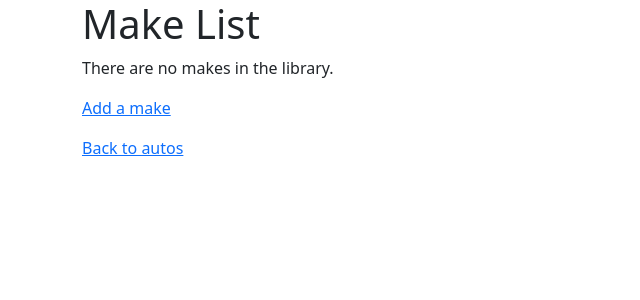
After one commit to mmjakub/dj4e-exercises, a Django app: page /autos/lookup/ in a window 1280 px wide. The commit adds this page. Shown: the top 300 px of the page, without its empty margins (0-640 px from the left). Run offline with Django 4.2, Linux system fonts and the light colour scheme; a user stored in the database is signed in; data that the repository does not hold is empty; some libraries are stand-ins or nearby versions.

Commit message:
assn(18): copy provided files from dj4e-samples

```diff
--- a/autos/templates/autos/index.html
+++ /dev/null
@@ -1 +0,0 @@
-<h1>Autos CRUD</h1>
--- /dev/null
+++ b/autos/templates/autos/make_list.html
@@ -0,0 +1,22 @@
+{% extends "base_bootstrap.html" %}
+
+{% block content %}
+  <h1>Make List</h1>
+  {% if make_list %}
+  <ul>
+    {% for make in make_list %}
+      <li>
+          {{ make.name }}
+         (<a href="{% url 'autos:make_update' make.id %}">Update</a> |
+          <a href="{% url 'autos:make_delete' make.id %}">Delete</a>)
+      </li>
+    {% endfor %}
+  </ul>
+  {% else %}
+    <p>There are no makes in the library.</p>
+  {% endif %}
+  <p><a href="{% url 'autos:make_create' %}">Add a make</a></p>
+  <p>
+    <a href="{% url 'autos:all' %}">Back to autos</a>
+  </p>
+{% endblock %}
--- a/autos/urls.py
+++ b/autos/urls.py
@@ -1,7 +1,18 @@
 from django.urls import path
 from django.views.generic.base import TemplateView
 
+from . import views
+
 app_name = 'autos'
 urlpatterns = [
-    path('', TemplateView.as_view(template_name='autos/index.html'),  name='index'),
+    path('', views.MainView.as_view(), name='all'),
+    path('main/create/', views.AutoCreate.as_view(), name='auto_create'),
+    path('main/<int:pk>/update/', views.AutoUpdate.as_view(), name='auto_update'),
+    path('main/<int:pk>/delete/', views.AutoDelete.as_view(), name='auto_delete'),
+    path('lookup/', views.MakeView.as_view(), name='make_list'),
+    path('lookup/create/', views.MakeCreate.as_view(), name='make_create'),
+    path('lookup/<int:pk>/update/', views.MakeUpdate.as_view(), name='make_update'),
+    path('lookup/<int:pk>/delete/', views.MakeDelete.as_view(), name='make_delete'),
 ]
+
+# Note that make_ and auto_ give us uniqueness within this application
--- a/autos/views.py
+++ b/autos/views.py
@@ -1,3 +1,118 @@
-from django.shortcuts import render
+from django.contrib.auth.mixins import LoginRequiredMixin
+from django.shortcuts import render, redirect, get_object_or_404
+from django.views import View
+from django.views.generic.edit import CreateView, UpdateView, DeleteView
+from django.urls import reverse_lazy
+
+from autos.models import Auto, Make
+from autos.forms import MakeForm
 
 # Create your views here.
+
+
+class MainView(LoginRequiredMixin, View):
+    def get(self, request):
+        mc = Make.objects.count()
+        al = Auto.objects.all()
+        ctx = {'make_count': mc, 'auto_list': al}
+        return render(request, 'autos/auto_list.html', ctx)
+
+
+class MakeView(LoginRequiredMixin, View):
+    def get(self, request):
+        ml = Make.objects.all()
+        ctx = {'make_list': ml}
+        return render(request, 'autos/make_list.html', ctx)
+
+
+# We use reverse_lazy() because we are in "constructor attribute" code
+# that is run before urls.py is completely loaded
+class MakeCreate(LoginRequiredMixin, View):
+    template = 'autos/make_form.html'
+    success_url = reverse_lazy('autos:all')
+
+    def get(self, request):
+        form = MakeForm()
+        ctx = {'form': form}
+        return render(request, self.template, ctx)
+
+    def post(self, request):
+        form = MakeForm(request.POST)
+        if not form.is_valid():
+            ctx = {'form': form}
+            return render(request, self.template, ctx)
+
+        make = form.save()
+        return redirect(self.success_url)
+
+
+# MakeUpdate has code to implement the get/post/validate/store flow
+# AutoUpdate (below) is doing the same thing with no code
+# and no form by extending UpdateView
+class MakeUpdate(LoginRequiredMixin, View):
+    model = Make
+    success_url = reverse_lazy('autos:all')
+    template = 'autos/make_form.html'
+
+    def get(self, request, pk):
+        make = get_object_or_404(self.model, pk=pk)
+        form = MakeForm(instance=make)
+        ctx = {'form': form}
+        return render(request, self.template, ctx)
+
+    def post(self, request, pk):
+        make = get_object_or_404(self.model, pk=pk)
+        form = MakeForm(request.POST, instance=make)
+        if not form.is_valid():
+            ctx = {'form': form}
+            return render(request, self.template, ctx)
+
+        form.save()
+        return redirect(self.success_url)
+
+
+class MakeDelete(LoginRequiredMixin, View):
+    model = Make
+    success_url = reverse_lazy('autos:all')
+    template = 'autos/make_confirm_delete.html'
+
+    def get(self, request, pk):
+        make = get_object_or_404(self.model, pk=pk)
+        ctx = {'make': make}
+        return render(request, self.template, ctx)
+
+    def post(self, request, pk):
+        make = get_object_or_404(self.model, pk=pk)
+        make.delete()
+        return redirect(self.success_url)
+
+
+# Take the easy way out on the main table
+# These views do not need a form because CreateView, etc.
+# Build a form object dynamically based on the fields
+# value in the constructor attributes
+class AutoCreate(LoginRequiredMixin, CreateView):
+    model = Auto
+    fields = '__all__'
+    success_url = reverse_lazy('autos:all')
+
+
+class AutoUpdate(LoginRequiredMixin, UpdateView):
+    model = Auto
+    fields = '__all__'
+    success_url = reverse_lazy('autos:all')
+
+
+class AutoDelete(LoginRequiredMixin, DeleteView):
+    model = Auto
+    fields = '__all__'
+    success_url = reverse_lazy('autos:all')
+
+# We use reverse_lazy rather than reverse in the class attributes
+# because views.py is loaded by urls.py and in urls.py as_view() causes
+# the constructor for the view class to run before urls.py has been
+# completely loaded and urlpatterns has been processed.
+
+# References
+
+# https://docs.djangoproject.com/en/4.2/ref/class-based-views/generic-editing/#createview
--- a/home/templates/home/main.html
+++ b/home/templates/home/main.html
@@ -1,5 +1,5 @@
 <ul>
     <li><a href="{% url 'polls:index' %}">Polls Application</a></li>
     <li><a href="{% url 'hello:index' %}">Test the session</a></li>
-    <li><a href="{% url 'autos:index' %}">Autos CRUD</a></li>
+    <li><a href="{% url 'autos:all' %}">Autos CRUD</a></li>
 </ul>
```
Also changed, not shown: autos/forms.py (added, +9 -0 lines), autos/templates/autos/auto_confirm_delete.html (added, +14 -0 lines), autos/templates/autos/auto_form.html (added, +12 -0 lines), autos/templates/autos/auto_list.html (added, +30 -0 lines), autos/templates/autos/make_confirm_delete.html (added, +15 -0 lines), autos/templates/autos/make_form.html (added, +12 -0 lines).
